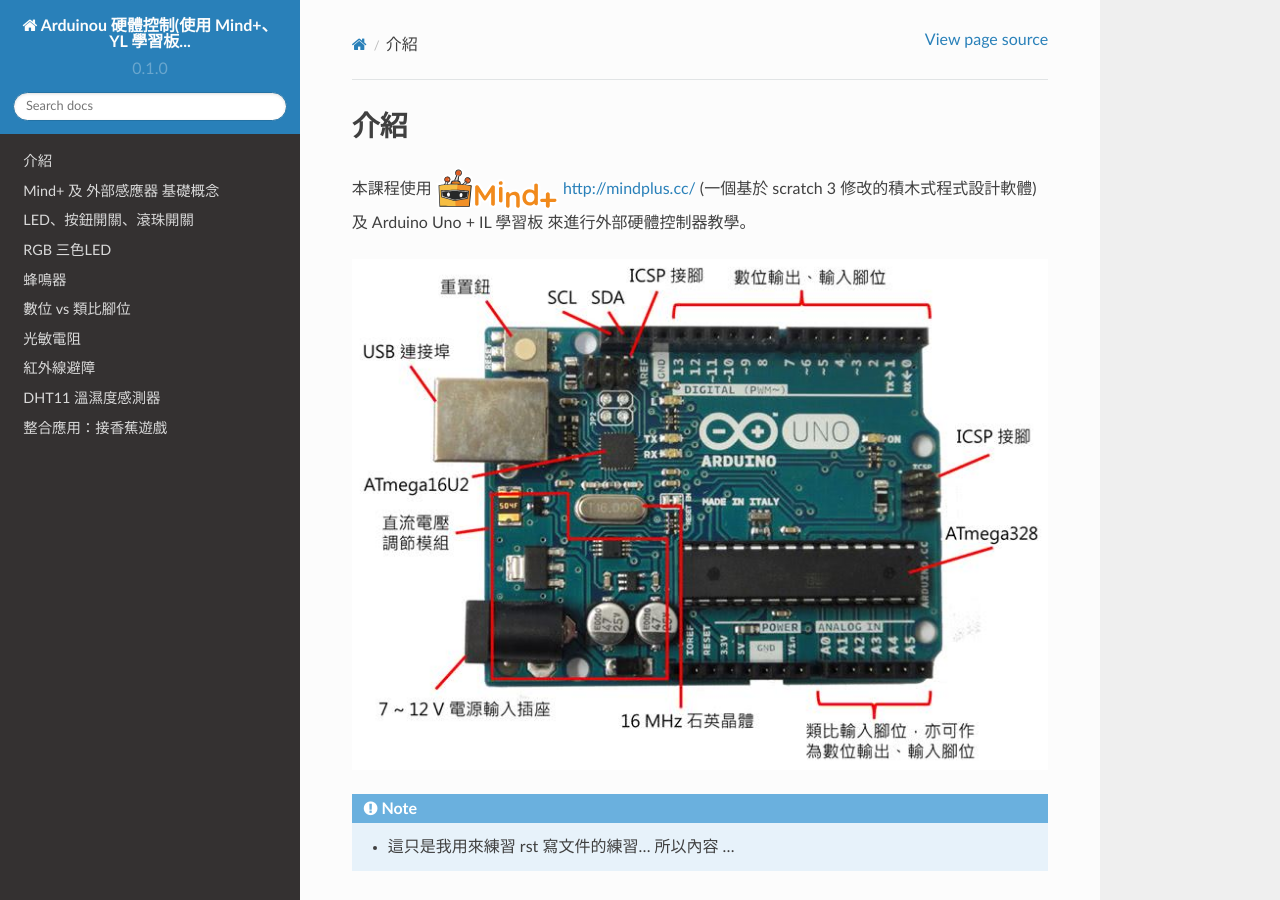
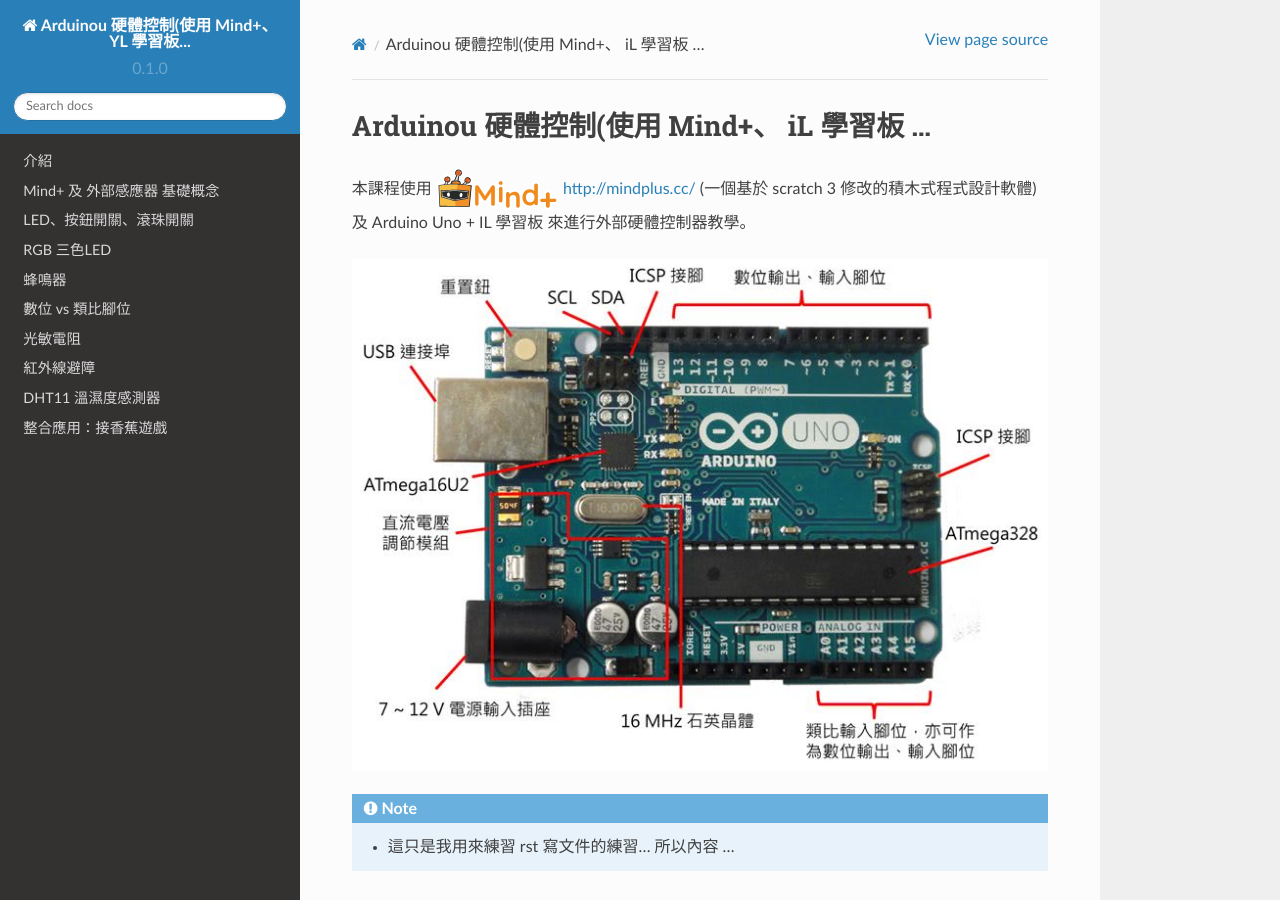
Before and after one commit to loren2018tw/arduino-mind-plus-il, a Sphinx documentation site: the page built from docs/source/index.rst, in a window 1280 px wide and 900 px high. Built offline with Sphinx 7.4.7 and the Read the Docs theme 2.0.0, drawn with Linux system fonts in a browser that asks for light colours.

Commit message:
修改顯示文件主標題

```diff
--- a/docs/source/index.rst
+++ b/docs/source/index.rst
@@ -1,5 +1,5 @@
-介紹
-===================================
+Arduinou 硬體控制(使用 Mind+、 iL 學習板 ...
+===============================================
 
 本課程使用 |mind+ logo|  http://mindplus.cc/ (一個基於 scratch 3 修改的積木式程式設計軟體) 及 Arduino Uno + IL 學習板 來進行外部硬體控制器教學。
 
```
